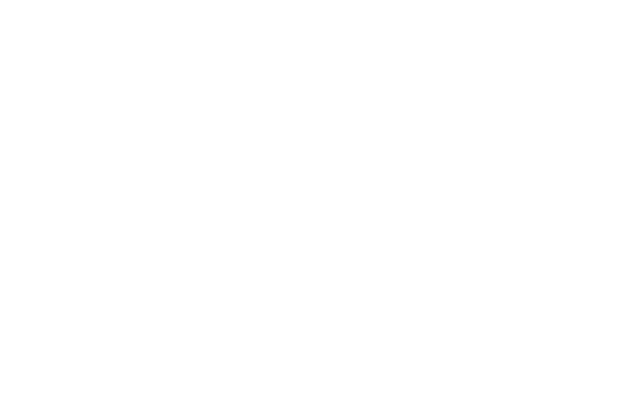
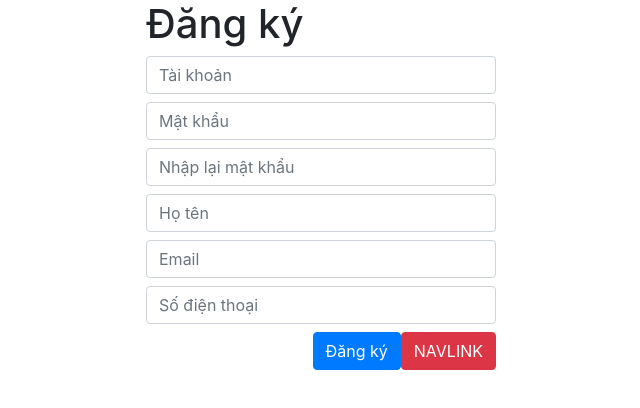
Before and after one commit to tothemoon6789/du_an_rap_phim, a React (Create React App) app: page /sign-in in a window 1280 px wide. Before the commit this address had no page. Shown: the top 408 px of the page, without its empty margins (319-959 px from the left). Built offline with nearby package versions, Linux system fonts and the light colour scheme.

Commit message:
add login page

```diff
--- a/src/App.js
+++ b/src/App.js
@@ -9,6 +9,8 @@ import Film from './pages/admin/Film';
 import User from './pages/admin/User';
 import AddNew from './pages/admin/AddNew';
 import AdminHomePage from './pages/admin/AdminHomePage';
+import SignIn from './pages/customer/sign-in/SignIn';
+import Login from './pages/customer/login/Login';
 
 function App() {
   return (
@@ -25,7 +27,12 @@ function App() {
           <Route path='film' element={<Film />}></Route>
           <Route path='addnew' element={<AddNew />}></Route>
         </Route>
-
+        <Route path='sign-in'>
+          <Route index element={<SignIn />}></Route>
+        </Route>
+        <Route path='login'>
+          <Route index element={<Login/>}></Route>
+        </Route>
       </Routes>
 
     </BrowserRouter>
--- /dev/null
+++ b/src/pages/customer/login/Login.jsx
@@ -0,0 +1,24 @@
+import React, { Component } from 'react';
+
+class Login extends Component {
+    render() {
+        return (
+            <form onClick={(event) => {
+                event.preventDefault()
+            }}
+            className='container'
+            >
+                <div className='row justify-content-center'>
+                    <div className="col-md-4 mt-5">
+                        <h1>Đăng nhập</h1>
+                        <input className = 'form-control mt-2' type='text' placeholder='Tài khoản'/>
+                        <input className = 'form-control mt-2' type='password' placeholder='Mật khẩu'/>
+                        <button className='btn btn-block btn-primary mt-2'>Đăng nhập</button>
+                    </div>
+                </div>
+            </form>
+        );
+    }
+}
+
+export default Login;
--- /dev/null
+++ b/src/pages/customer/sign-in/Row.jsx
@@ -0,0 +1,18 @@
+import React, { Component } from 'react';
+
+class Row extends Component {
+    render() {
+        const {placeholder,type}= this.props
+        return (
+            <div className='row justify-content-center'>
+                <div className='col-md-4'>
+                    <div className="form-group">
+                        <input type={`${type}`} className="form-control" aria-describedby="helpId" placeholder={placeholder} />
+                    </div>
+                </div>
+            </div>
+        );
+    }
+}
+
+export default Row;
--- /dev/null
+++ b/src/pages/customer/sign-in/SignIn.jsx
@@ -0,0 +1,34 @@
+import React, { Component } from 'react';
+import Row from './Row';
+import { NavLink } from 'react-router-dom';
+
+class SignIn extends Component {
+    render() {
+        return (
+            <div className='container'>
+                <form onSubmit={(event) => event.preventDefault()}>
+                    <div className="row form-group justify-content-center">
+                        <div className="col-md-4">
+                            <h1>Đăng ký</h1>
+                            <input className='form-control mt-2' placeholder="Tài khoản" type="text" />
+                            <input className='form-control mt-2' placeholder="Mật khẩu" type="password" />
+                            <input className='form-control mt-2' placeholder="Nhập lại mật khẩu" type="password" />
+                            <input className='form-control mt-2' placeholder="Họ tên" type="text" />
+                            <input className='form-control mt-2' placeholder="Email" type="email" />
+                            <input className='form-control mt-2' placeholder="Số điện thoại" type="text" />
+                            <div className='d-flex justify-content-end mt-2'>
+
+                                <input type='submit' className="btn btn-primary" value="Đăng ký" />
+                                <NavLink to="/login" className="btn btn-danger">NAVLINK</NavLink>
+                            </div>
+
+
+                        </div>
+                    </div>
+                </form>
+            </div>
+        );
+    }
+}
+
+export default SignIn;
--- a/src/templates/CustomerTemplate.jsx
+++ b/src/templates/CustomerTemplate.jsx
@@ -1,5 +1,5 @@
 import React, { Component } from 'react';
-import { NavLink, Outlet } from 'react-router-dom';
+import { Navigate, NavLink, Outlet } from 'react-router-dom';
 
 class CustomerTemplate extends Component {
     render() {
@@ -36,8 +36,9 @@ class CustomerTemplate extends Component {
                                     </li>
 
                                 </ul>
-                                <button className='btn btn-default text-white border-white'>Đăng ký</button>
-                                <button className='btn btn-default bg-light ml-2'>Đăng nhập</button>
+                            <button className='btn btn-default'><NavLink to="/sign-in">CLICK ME PLEASE</NavLink></button>
+
+                                <button className='btn btn-default bg-light ml-2'><NavLink to="/login">Đăng nhập</NavLink></button>
                             </div>
                         </nav>
                     </div>
```
Also changed, not shown: 1 other file (tests, documents, lock files or other folders).
